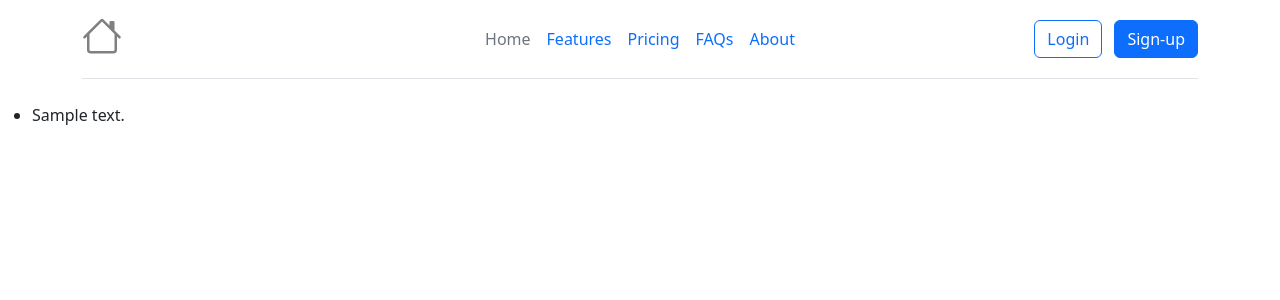
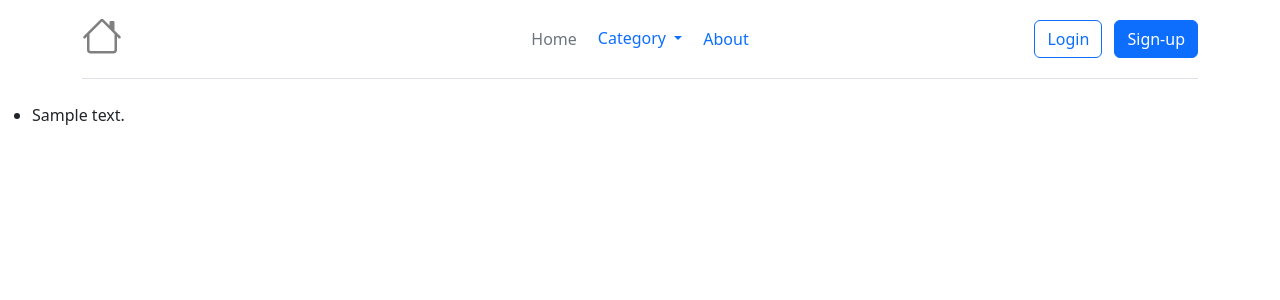
Before and after one commit to parsa-m1/django_poll, a Python web app: template poll/templates/index.html in a window 1280 px wide. Shown: the top 300 px of the page. Run offline with Jinja, Linux system fonts and the light colour scheme; the template is opened without the code that fills it: most values are stand-ins (such as "Sample title", 1, 10 or a date in 2020).

Commit message:
category functionality on header created

```diff
--- a/django_poll/settings.py
+++ b/django_poll/settings.py
@@ -64,6 +64,7 @@ TEMPLATES = [
                 'django.template.context_processors.request',
                 'django.contrib.auth.context_processors.auth',
                 'django.contrib.messages.context_processors.messages',
+                'poll.context_processors.categories',
             ],
         },
     },
--- a/poll/admin.py
+++ b/poll/admin.py
@@ -6,6 +6,7 @@ from .models import *
 class CategoryAdmin(admin.ModelAdmin):
     list_display = ('name',)
     search_fields = ('name',)
+    prepopulated_fields = {'slug': ('name',)}
 
 class ChoiceInline(admin.TabularInline):
     model = Choice
--- /dev/null
+++ b/poll/context_processors.py
@@ -0,0 +1,5 @@
+from .models import Category
+
+
+def categories(request):
+    return {'categories':Category.objects.all()}
--- a/poll/urls.py
+++ b/poll/urls.py
@@ -6,4 +6,6 @@ urlpatterns = [
     path('', views.index, name='index'),
     path('poll/<slug:slug>', views.poll_detail, name='poll_detail'),
     path('poll/results/<slug:slug>', views.poll_results, name='poll_results'),
+
+    path('poll/category/<slug:slug>', views.poll_category, name='poll_category'),
 ]
--- a/templates/base.html
+++ b/templates/base.html
@@ -20,9 +20,18 @@
 
       <ul class="nav col-12 col-md-auto mb-2 justify-content-center mb-md-0">
         <li><a href="#" class="nav-link px-2 link-secondary">Home</a></li>
-        <li><a href="#" class="nav-link px-2">Features</a></li>
-        <li><a href="#" class="nav-link px-2">Pricing</a></li>
-        <li><a href="#" class="nav-link px-2">FAQs</a></li>
+        <li><div class="dropdown">
+              <a class="btn btn-link dropdown-toggle text-decoration-none"  href="#" role="button" data-bs-toggle="dropdown" aria-expanded="false">
+                Category
+              </a>
+
+              <ul class="dropdown-menu">
+                  {% for category in categories %}
+                    <li><a class="dropdown-item" href="{{ category.get_absolute_url }}">{{ category.name }}</a></li>
+                  {% endfor %}
+              </ul>
+            </div>
+        </li>
         <li><a href="#" class="nav-link px-2">About</a></li>
       </ul>
 
```
Also changed, not shown: poll/models.py (+7 -0 lines), poll/views.py (+8 -0 lines), db.sqlite3 (deleted), poll/migrations/0001_initial.py (deleted).
